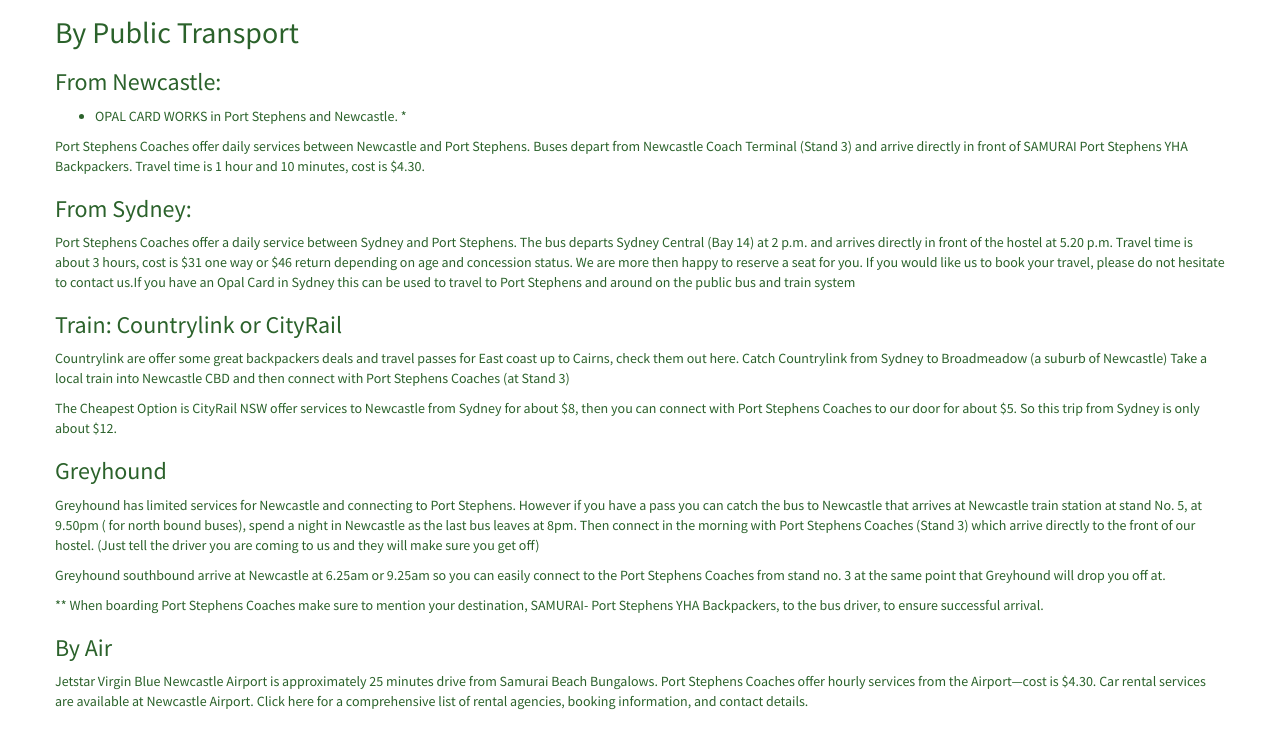
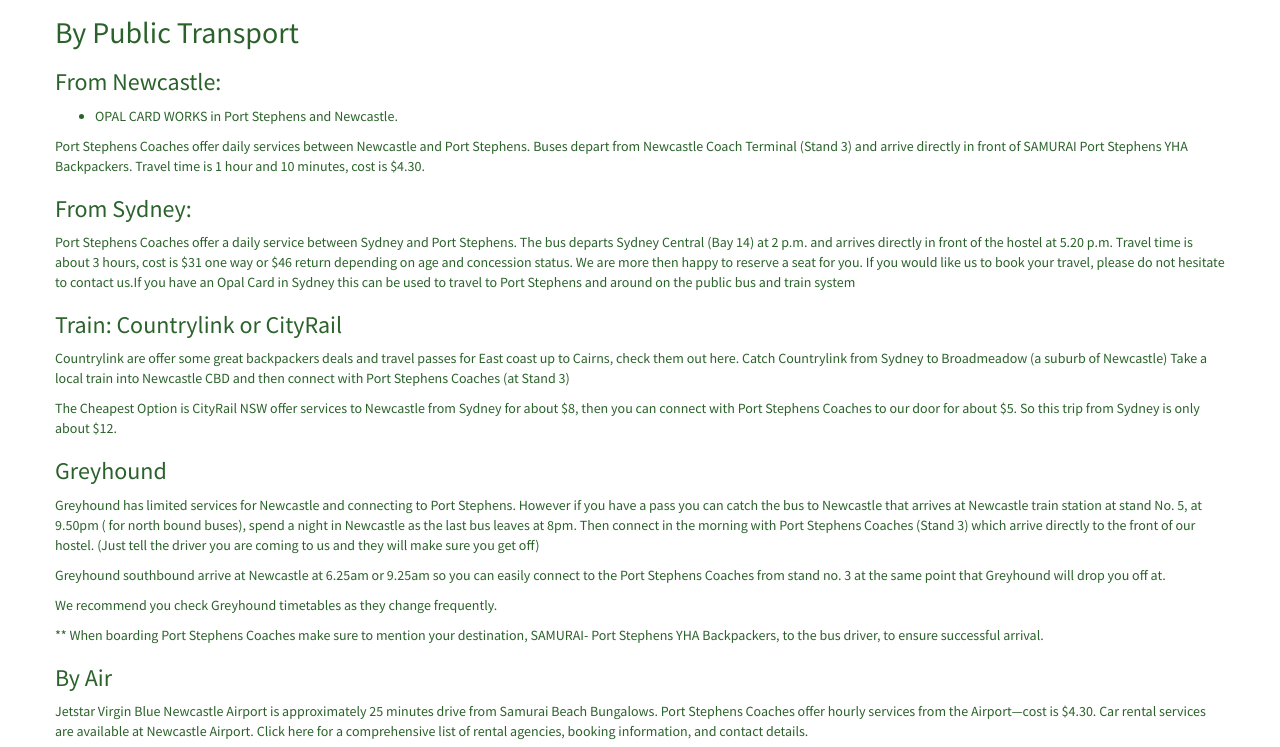
Before and after one commit to samuraibeach/samurai, a Jekyll site: the page built from directions.md, in a window 1280 px wide and 900 px high, scrolled down 559 px, cut to the strip 153-900 px from the top of the window. Built offline with Jekyll 4.4.1, drawn with Linux system fonts in a browser that asks for light colours.

Commit message:
Update from Forestry.io admin@samuraiportstephens.com.au updated directions.md

```diff
--- a/directions.md
+++ b/directions.md
@@ -1,48 +1,45 @@
 ---
 title: Directions & How to get to us
 layout: page
-permalink: /directions
+permalink: "/directions"
+
 ---
-
 <div class="embed-responsive embed-responsive-16by9">
-    <iframe class="embed-responsive-item"
-            src="https://www.google.com/maps/embed?pb=!1m18!1m12!1m3!1d3355.2222628525933!2d152.1022398153079!3d-32.75983646978628!2m3!1f0!2f0!3f0!3m2!1i1024!2i768!4f13.1!3m3!1m2!1s0x6b7382ee07557387%3A0xe970b453c2e239b4!2sSamurai+Backpackers%2C+Frost+Rd!5e0!3m2!1sen!2sau!4v1473811261338"
-            frameborder="0" style="border:0" allowfullscreen></iframe>
+<iframe class="embed-responsive-item"
+src="https://www.google.com/maps/embed?pb=!1m18!1m12!1m3!1d3355.2222628525933!2d152.1022398153079!3d-32.75983646978628!2m3!1f0!2f0!3f0!3m2!1i1024!2i768!4f13.1!3m3!1m2!1s0x6b7382ee07557387%3A0xe970b453c2e239b4!2sSamurai+Backpackers%2C+Frost+Rd!5e0!3m2!1sen!2sau!4v1473811261338"
+frameborder="0" style="border:0" allowfullscreen></iframe>
 </div>
 
 ## By Public Transport
 
 ### From Newcastle:
 
-* OPAL CARD WORKS in Port Stephens and Newcastle. *
+* OPAL CARD WORKS in Port Stephens and Newcastle.
 
 Port Stephens Coaches offer daily services between Newcastle and Port Stephens. Buses depart from Newcastle Coach Terminal (Stand 3) and arrive directly in front of SAMURAI Port Stephens YHA Backpackers. Travel time is 1 hour and 10 minutes, cost is $4.30.
 
+### From Sydney:
 
-
-
-### From Sydney:
 Port Stephens Coaches offer a daily service between Sydney and Port Stephens. The bus departs Sydney Central (Bay 14) at 2 p.m. and arrives directly in front of the hostel at 5.20 p.m.  Travel time is about 3 hours, cost is $31 one way or $46 return depending on age and concession status. We are more then happy to reserve a seat for you. If you would like us to book your travel, please do not hesitate to contact us.If you have an Opal Card in Sydney this can be used to travel to Port Stephens and around on the public bus and train system
 
+### Train: Countrylink or CityRail
 
-
-### Train: Countrylink or CityRail
 Countrylink are offer some great backpackers deals and travel passes for East coast up to Cairns, check them out here. Catch Countrylink from Sydney to Broadmeadow (a suburb of Newcastle) Take a local train into Newcastle CBD and then connect with Port Stephens Coaches (at Stand 3)
 
 The Cheapest Option is CityRail NSW offer services to Newcastle from Sydney for about $8, then you can connect with Port Stephens Coaches to our door for about $5.  So this trip from Sydney is only about $12.
 
+### Greyhound
 
-### Greyhound
 Greyhound has limited services for Newcastle and connecting to Port Stephens.  However if you have a pass you can catch the bus to Newcastle that arrives at Newcastle train station at stand No. 5,  at 9.50pm ( for north bound buses), spend a night in Newcastle as the last bus leaves at 8pm. Then connect in the morning with Port Stephens Coaches (Stand 3) which arrive directly to the front of our hostel.  (Just tell the driver you are coming to us and they will make sure you get off)
 
 Greyhound southbound arrive at Newcastle at 6.25am or 9.25am so you can easily connect to the Port Stephens Coaches from stand no. 3 at the same point that Greyhound will drop you off at.
 
+We recommend you check Greyhound timetables as they change frequently.
 
-
-** When boarding Port Stephens Coaches make sure to mention your destination, SAMURAI- Port Stephens YHA Backpackers, to the bus driver, to ensure successful arrival.
-
+\** When boarding Port Stephens Coaches make sure to mention your destination, SAMURAI- Port Stephens YHA Backpackers, to the bus driver, to ensure successful arrival.
 
 ### By Air
+
 Jetstar
 Virgin Blue
 Newcastle Airport  is approximately 25 minutes drive from Samurai Beach Bungalows. Port Stephens Coaches offer hourly services from the Airport—cost is $4.30. Car rental services are available at Newcastle Airport. Click here for a comprehensive list of rental agencies, booking information, and contact details.
```
